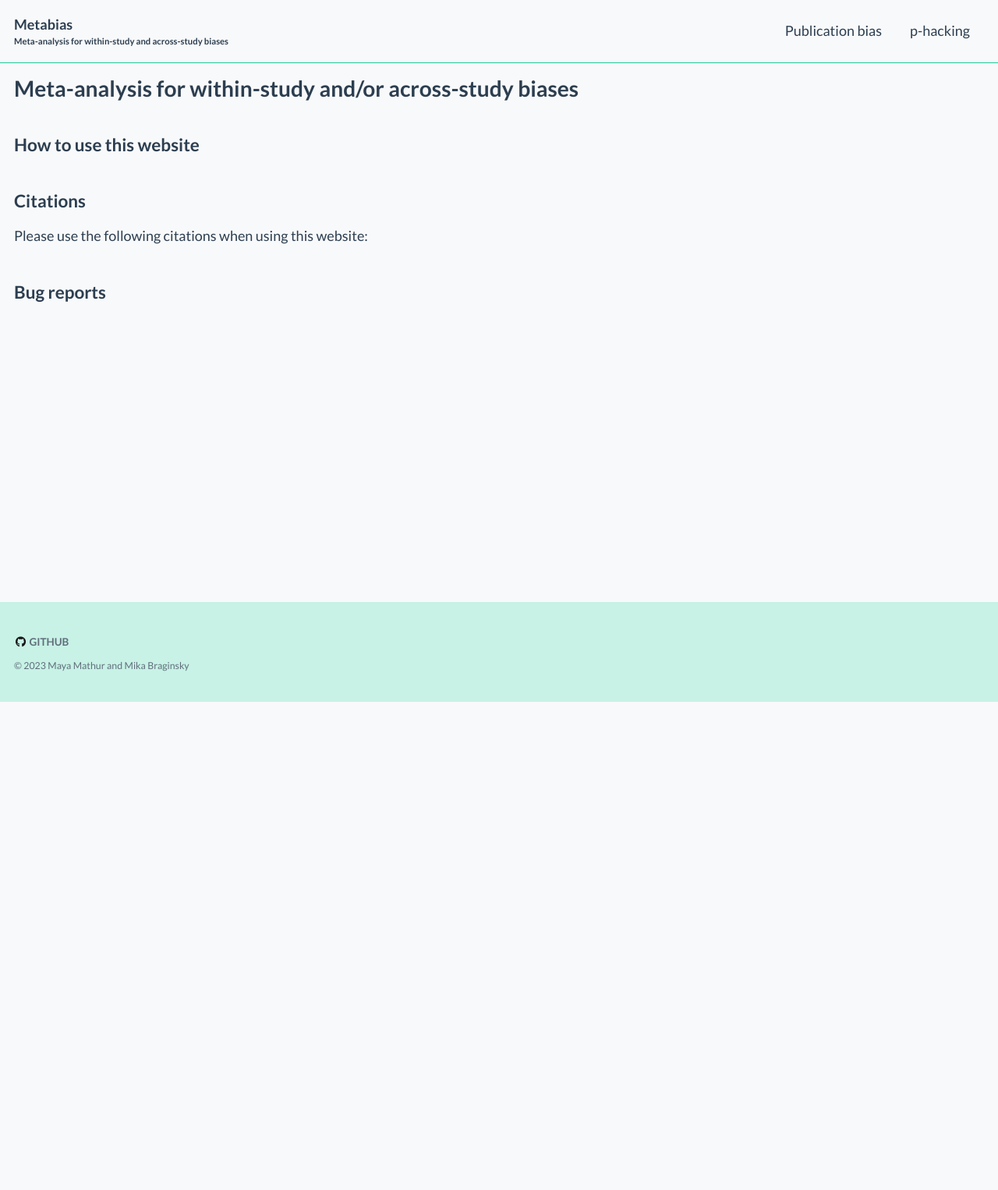
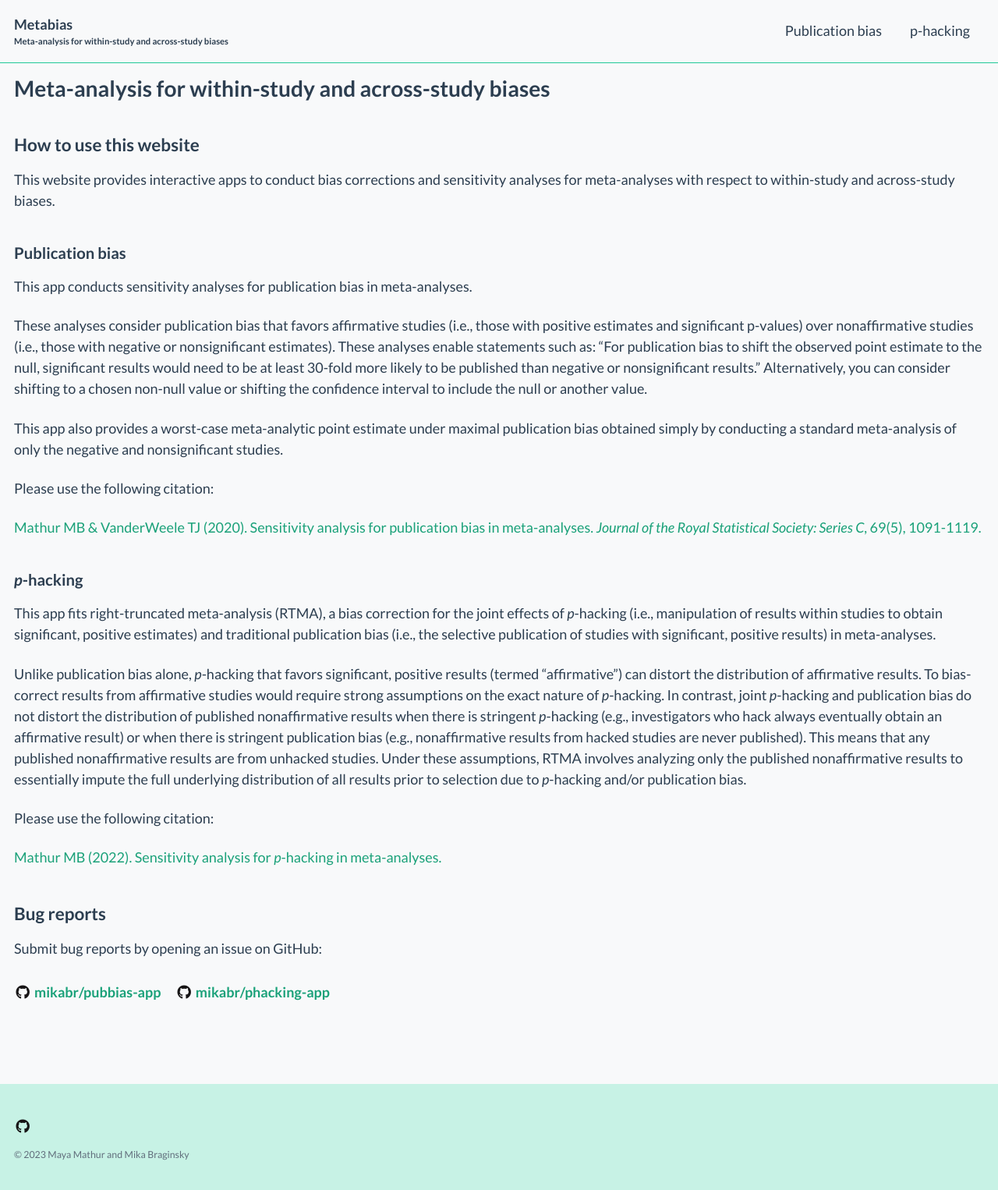
Before and after one commit to mathurlabstanford/metabias.io, a Jekyll site: the page built from index.md, in a window 1280 px wide. Shown: the whole page at 78% size. Built offline with Jekyll 4.4.1, drawn with Linux system fonts in a browser that asks for light colours; cached includes are drawn as plain includes; before the commit the page ends 900 px from its top, so only the background shows below that.

Commit message:
add about text and citations

```diff
--- a/_config.yml
+++ b/_config.yml
@@ -137,7 +137,7 @@ footer:
     - label: "Facebook"
       icon: "fab fa-fw fa-facebook-square"
       # url:
-    - label: "GitHub"
+    - label: ""
       icon: "fab fa-fw fa-github"
       url: "https://github.com/mathurlabstanford"
     - label: "GitLab"
--- a/assets/css/main.scss
+++ b/assets/css/main.scss
@@ -31,12 +31,14 @@ $cyan:    #3498db   !default;
 $light:   $gray-300 !default;
 $dark:    $gray-700 !default;
 
+$primary-color: $teal !default;
+$info-color: $teal !default;
+
 /* override colors from _variables.scss */
 $background-color: $gray-100 !default;
 $text-color: $blue !default;
 $muted-text-color: mix($blue, #fff, 75%) !default;
-$link-color: $blue !default;
-$primary-color: $teal !default;
+/* $link-color: $blue !default; */
 $border-color: $primary-color !default;
 /* $border-color: mix(#fff, $blue, 75%) !default; */
 $footer-background-color: mix(#fff, $primary-color, 75%) !default;
@@ -69,6 +71,18 @@ html {
   @include breakpoint($x-large) {
     font-size: 18px; // change to whatever
   }
+
+  a {
+    text-decoration: none;
+  }
+
+  .page__footer-follow {
+    li {
+      text-transform: none;
+      font-size: $type-size-5;
+    }
+  }
+
 }
 
 /* CSS based loader, see more examples here https://projects.lukehaas.me/css-loaders/ */
--- a/index.md
+++ b/index.md
@@ -10,8 +10,80 @@ output:
 
 ## How to use this website
 
-## Citations
+This website provides interactive apps to conduct bias corrections and
+sensitivity analyses for meta-analyses with respect to within-study and
+across-study biases.
 
-Please use the following citations when using this website:
+### Publication bias
+
+This app conducts sensitivity analyses for publication bias in
+meta-analyses.
+
+These analyses consider publication bias that favors affirmative studies
+(i.e., those with positive estimates and significant p-values) over
+nonaffirmative studies (i.e., those with negative or nonsignificant
+estimates). These analyses enable statements such as: “For publication
+bias to shift the observed point estimate to the null, significant
+results would need to be at least 30-fold more likely to be published
+than negative or nonsignificant results.” Alternatively, you can
+consider shifting to a chosen non-null value or shifting the confidence
+interval to include the null or another value.
+
+This app also provides a worst-case meta-analytic point estimate under
+maximal publication bias obtained simply by conducting a standard
+meta-analysis of only the negative and nonsignificant studies.
+
+Please use the following citation:
+
+<a href="https://rss.onlinelibrary.wiley.com/doi/10.1111/rssc.12440" rel="nofollow noopener noreferrer" target="_blank">
+Mathur MB & VanderWeele TJ (2020). Sensitivity analysis for publication
+bias in meta-analyses. *Journal of the Royal Statistical Society: Series
+C*, 69(5), 1091-1119. </a>
+
+### *p*-hacking
+
+This app fits right-truncated meta-analysis (RTMA), a bias correction
+for the joint effects of *p*-hacking (i.e., manipulation of results
+within studies to obtain significant, positive estimates) and
+traditional publication bias (i.e., the selective publication of studies
+with significant, positive results) in meta-analyses.
+
+Unlike publication bias alone, *p*-hacking that favors significant,
+positive results (termed “affirmative”) can distort the distribution of
+affirmative results. To bias-correct results from affirmative studies
+would require strong assumptions on the exact nature of *p*-hacking. In
+contrast, joint *p*-hacking and publication bias do not distort the
+distribution of published nonaffirmative results when there is stringent
+*p*-hacking (e.g., investigators who hack always eventually obtain an
+affirmative result) or when there is stringent publication bias (e.g.,
+nonaffirmative results from hacked studies are never published). This
+means that any published nonaffirmative results are from unhacked
+studies. Under these assumptions, RTMA involves analyzing only the
+published nonaffirmative results to essentially impute the full
+underlying distribution of all results prior to selection due to
+*p*-hacking and/or publication bias.
+
+Please use the following citation:
+
+<a href="https://doi.org/10.31219/osf.io/ezjsx" rel="nofollow noopener noreferrer" target="_blank">
+Mathur MB (2022). Sensitivity analysis for *p*-hacking in meta-analyses.
+</a>
 
 ## Bug reports
+
+Submit bug reports by opening an issue on GitHub:
+
+<div class="page__footer-follow">
+
+<ul class="social-icons">
+<li>
+<a href="https://github.com/mikabr/pubbias-app" rel="nofollow noopener noreferrer" target="_blank"><i class="fab fa-fw fa-github" aria-hidden="true"></i>
+mikabr/pubbias-app</a>
+</li>
+<li>
+<a href="https://github.com/mikabr/phacking-app" rel="nofollow noopener noreferrer" target="_blank"><i class="fab fa-fw fa-github" aria-hidden="true"></i>
+mikabr/phacking-app</a>
+</li>
+</ul>
+
+</div>
```
Also changed, not shown: other parts of index.md (+1 -1 lines), index.Rmd (+36 -2 lines).
